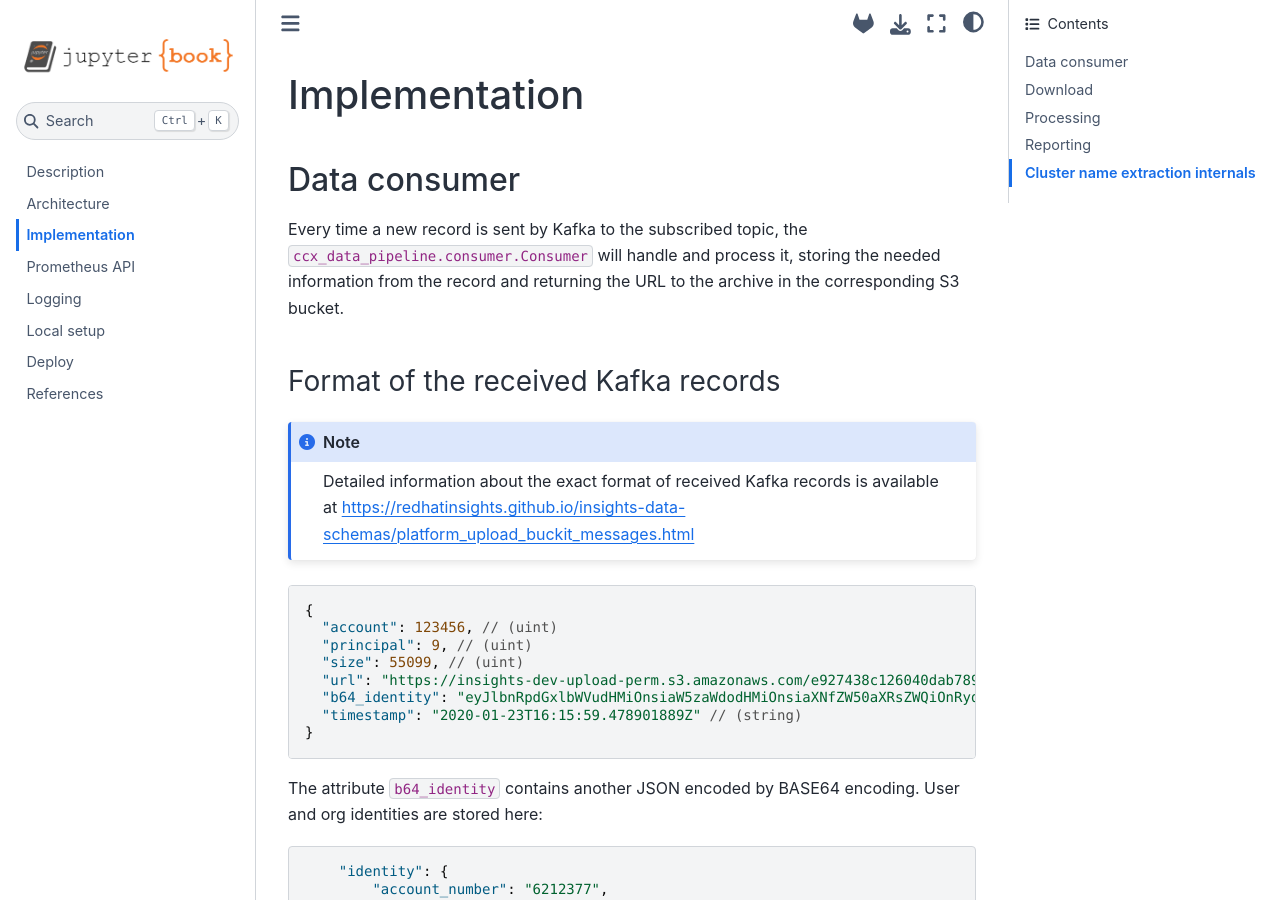
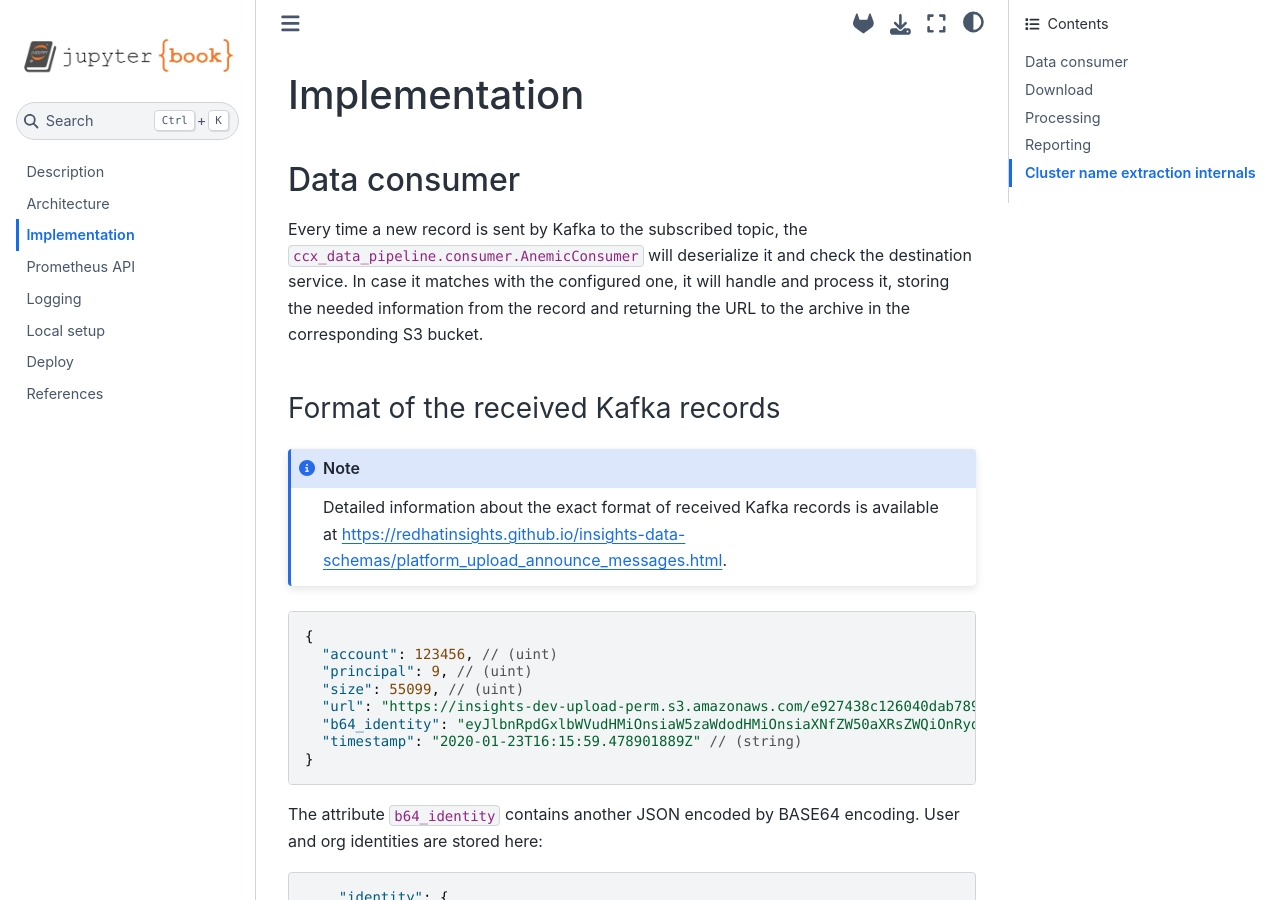
Before and after one commit to RedHatInsights/insights-sha-extractor, a Jupyter Book: the page built from docs/implementation.md, in a window 1280 px wide and 900 px high. Built offline with Jupyter Book 1.0.4 settings and Sphinx 7.4.7 and the Sphinx Book theme 1.1.4, drawn with Linux system fonts in a browser that asks for light colours.

````diff
--- a/docs/implementation.md
+++ b/docs/implementation.md
@@ -3,19 +3,18 @@
 ## Data consumer
 
 Every time a new record is sent by Kafka to the subscribed topic, the
-`ccx_data_pipeline.consumer.Consumer` will handle and process it, storing the
-needed information from the record and returning the URL to the archive in the
-corresponding S3 bucket.
+`ccx_data_pipeline.consumer.AnemicConsumer` will deserialize it and check
+the destination service. In case it matches with the configured one, it will
+handle and process it, storing the needed information from the record and
+returning the URL to the archive in the corresponding S3 bucket.
 
 ### Format of the received Kafka records
 
 ```{note}
-
 Detailed information about the exact format of received Kafka records is
 available at
-https://redhatinsights.github.io/insights-data-schemas/platform_upload_buckit_messages.html
+https://redhatinsights.github.io/insights-data-schemas/platform_upload_announce_messages.html.
 ```
-
 
 ```json
 {
````
